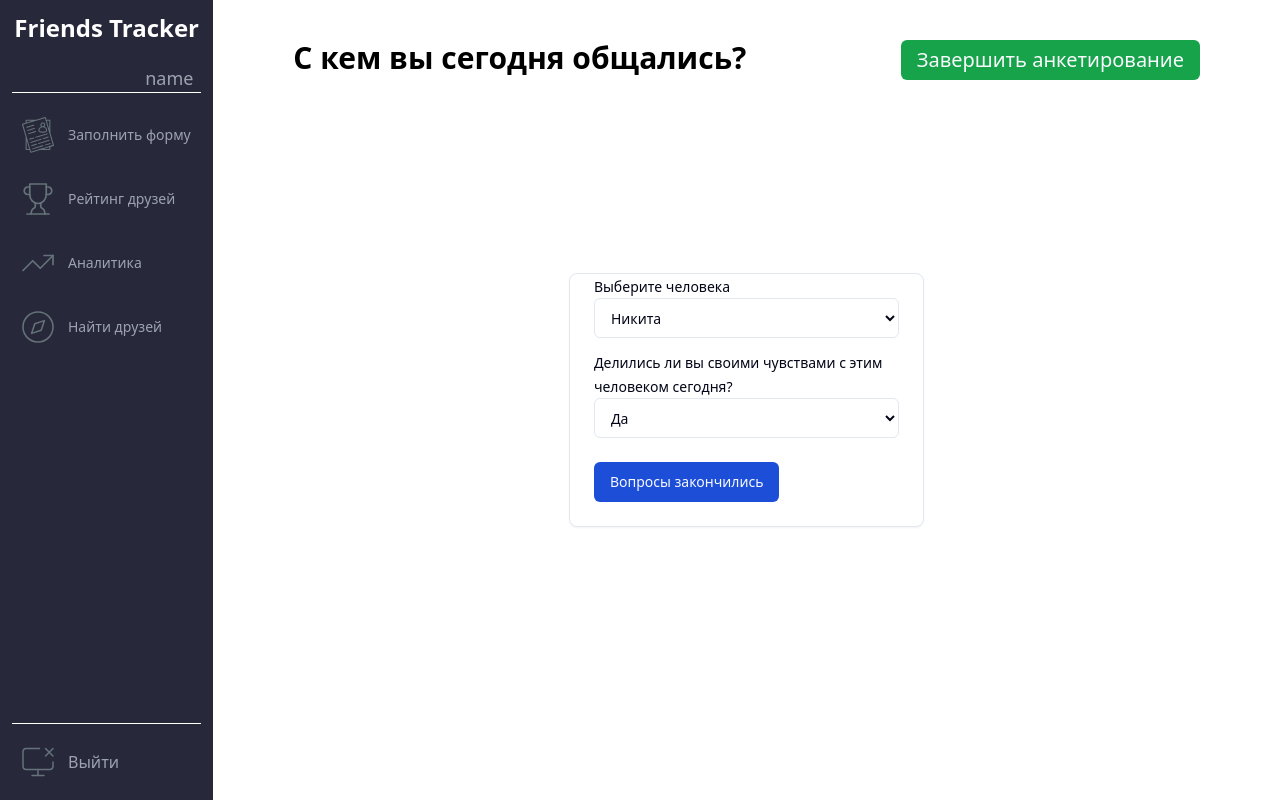
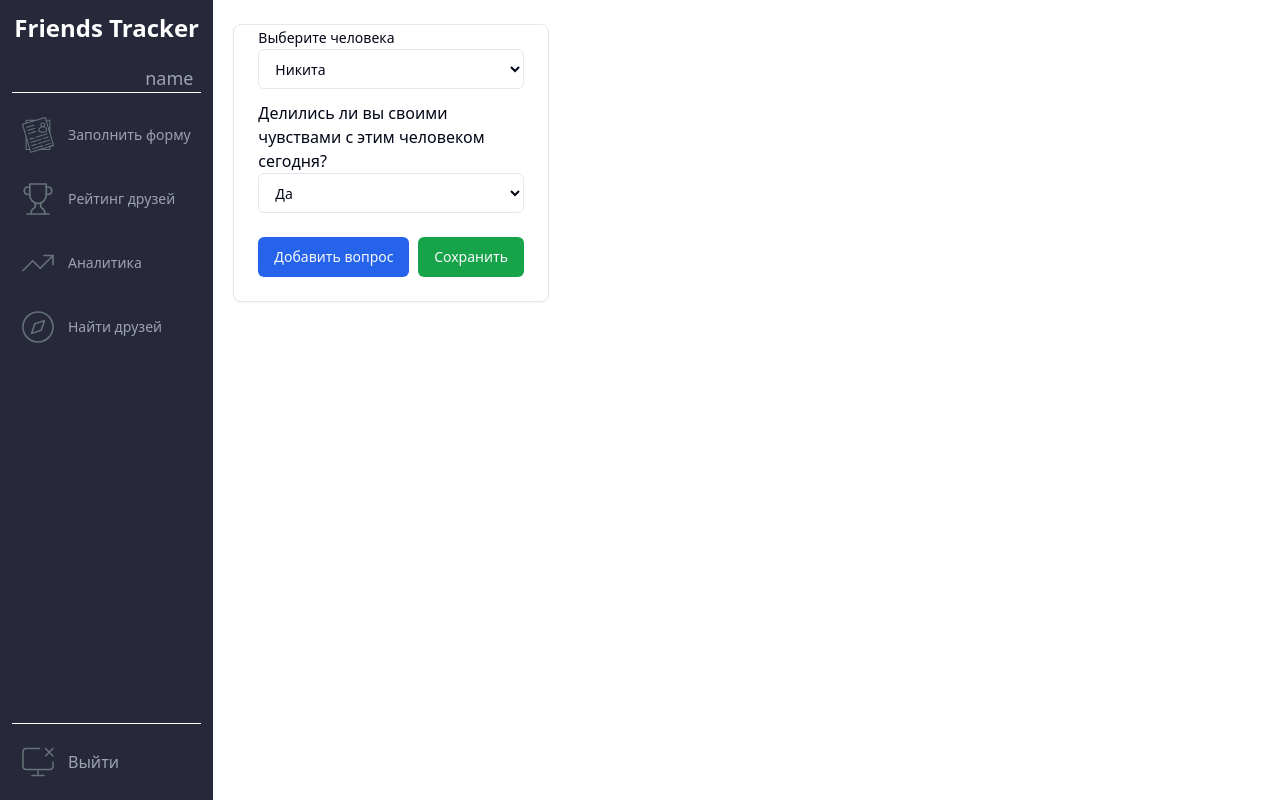
Before and after one commit to FriendTrack/FriendTrack-Web, a React (Vite) app: page /form in a window 1280 px wide. Built offline with nearby package versions, Linux system fonts and the light colour scheme.

Commit message:
Add:
- Swiper for form page

```diff
--- a/package.json
+++ b/package.json
@@ -12,9 +12,11 @@
   "dependencies": {
     "@radix-ui/react-dialog": "^1.0.5",
     "@radix-ui/react-slot": "^1.0.2",
+    "@types/swiper": "^6.0.0",
     "axios": "^1.7.2",
     "chart.js": "^4.4.3",
     "class-variance-authority": "^0.7.0",
+    "classnames": "^2.5.1",
     "clsx": "^2.1.1",
     "lucide-react": "^0.381.0",
     "radix-ui": "^1.0.1",
@@ -22,6 +24,7 @@
     "react-chartjs-2": "^5.2.0",
     "react-dom": "^18.2.0",
     "react-router-dom": "^6.23.1",
+    "swiper": "^11.1.4",
     "tailwind-merge": "^2.3.0",
     "tailwindcss-animate": "^1.0.7",
     "vaul": "^0.9.1"
--- a/src/pages/formPage/Form.tsx
+++ b/src/pages/formPage/Form.tsx
@@ -30,14 +30,14 @@ const ANSWER_VARIANTS = [
     label: "Затрудняюсь ответить",
   },
 ];
-const Form = () => {
+
+interface FormProps {
+  onSave: () => void;
+}
+const Form = ({ onSave }: FormProps) => {
   const [openQuestions, setOpenQuestions] = useState(1);
+  const [isSaved, setIsSaved] = useState(false);
   const [questions] = useState<Question[]>([
-    { question: "Делились ли вы своими чувствами с этим человеком сегодня?" },
-    { question: "Чувствовали ли вы себя понятым этим человеком сегодня?" },
-    { question: "Чувствовали ли вы поддержку от этого человека?" },
-    { question: "Этот человек делился своими чувствами с вами сегодня?" },
-    { question: "Этот человек был внимателен к вашим потребностям сегодня?" },
     { question: "Делились ли вы своими чувствами с этим человеком сегодня?" },
     { question: "Чувствовали ли вы себя понятым этим человеком сегодня?" },
     { question: "Чувствовали ли вы поддержку от этого человека?" },
@@ -50,7 +50,7 @@ const Form = () => {
   };
 
   return (
-    <Card className="flex flex-col w-full justify-items-center">
+    <Card className="flex flex-col w-full justify-items-center cursor-default">
       <CardContent className="w-full">
         <Label>Выберите человека</Label>
         <Select
@@ -64,20 +64,30 @@ const Form = () => {
 
         {questions.slice(0, openQuestions).map((question, index) => (
           <div className="mt-3" key={index}>
-            <Label>{question.question}</Label>
+            <Label className="text-1xl">{question.question}</Label>
             <Select options={ANSWER_VARIANTS} />
           </div>
         ))}
       </CardContent>
       <CardFooter>
         <Button
-          className="bg-blue-700"
+          className="bg-blue-600"
           onClick={onIncrementQuestion}
           disabled={openQuestions === questions.length}
         >
           {openQuestions === questions.length
-            ? "Добавить вопрос"
-            : "Вопросы закончились"}
+            ? "Вопросы закончились"
+            : "Добавить вопрос"}
+        </Button>
+        <Button
+          className="ms-auto bg-green-600"
+          disabled={isSaved}
+          onClick={() => {
+            setIsSaved(true);
+            onSave();
+          }}
+        >
+          Сохранить
         </Button>
       </CardFooter>
     </Card>
--- a/src/pages/formPage/FormPage.tsx
+++ b/src/pages/formPage/FormPage.tsx
@@ -1,20 +1,61 @@
-import { Button } from "@/components/ui/button";
+import classNames from "classnames";
+import { useEffect, useRef, useState } from "react";
+import "swiper/css";
+import "swiper/css/navigation";
+import "swiper/css/pagination";
+import "swiper/css/scrollbar";
+import { Pagination } from "swiper/modules";
+import { Swiper, SwiperClass, SwiperSlide } from "swiper/react";
 import Form from "./Form";
 
+const SLIDES_ON_PREVIEW = 3;
 const FormPage = () => {
+  const [formsCount, setFormsCount] = useState(1);
+  const [isGrabbing, setIsGrabbing] = useState(false);
+  const swiperRef = useRef<SwiperClass | null>(null);
+
+  useEffect(() => {
+    if (swiperRef.current) {
+      swiperRef.current.slideTo(formsCount);
+    }
+  }, [formsCount]);
+  const onSaveEachForm = () => {
+    setFormsCount(formsCount + 1);
+  };
+  useEffect(() => {
+    const handleBeforeUnload = (event: BeforeUnloadEvent) => {
+      event.preventDefault();
+    };
+
+    window.addEventListener("beforeunload", handleBeforeUnload);
+
+    return () => {
+      window.removeEventListener("beforeunload", handleBeforeUnload);
+    };
+  }, []);
+
+  const swiperClass = classNames({
+    "w-full h-full": true,
+    "cursor-grab": formsCount > SLIDES_ON_PREVIEW,
+    "cursor-grabbing": isGrabbing,
+  });
+
   return (
-    <div className="flex relative flex-col w-full h-full justify-center items-center">
-      <h2 className="absolute left-20 top-10 text-3xl font-semibold justify-self-end">
-        С кем вы сегодня общались?
-      </h2>
-      <Button className="absolute top-10 right-20 text-xl bg-green-600">
-        Завершить анкетирование
-      </Button>
-
-      <div className="justify-self-end w-1/3">
-        <Form />
-      </div>
-    </div>
+    <Swiper
+      modules={[Pagination]}
+      slidesPerView={SLIDES_ON_PREVIEW}
+      pagination={{ clickable: true }}
+      onSwiper={(swiper) => {
+        swiperRef.current = swiper;
+      }}
+      className={swiperClass}
+    >
+      {Array.from({ length: formsCount }).map((_, index) => (
+        <SwiperSlide className=" ps-[20px] px-[20px] pt-6" key={index}>
+          <Form onSave={onSaveEachForm} />
+        </SwiperSlide>
+      ))}
+    </Swiper>
   );
 };
 
```
Also changed, not shown: 1 other file (tests, documents, lock files or other folders).
